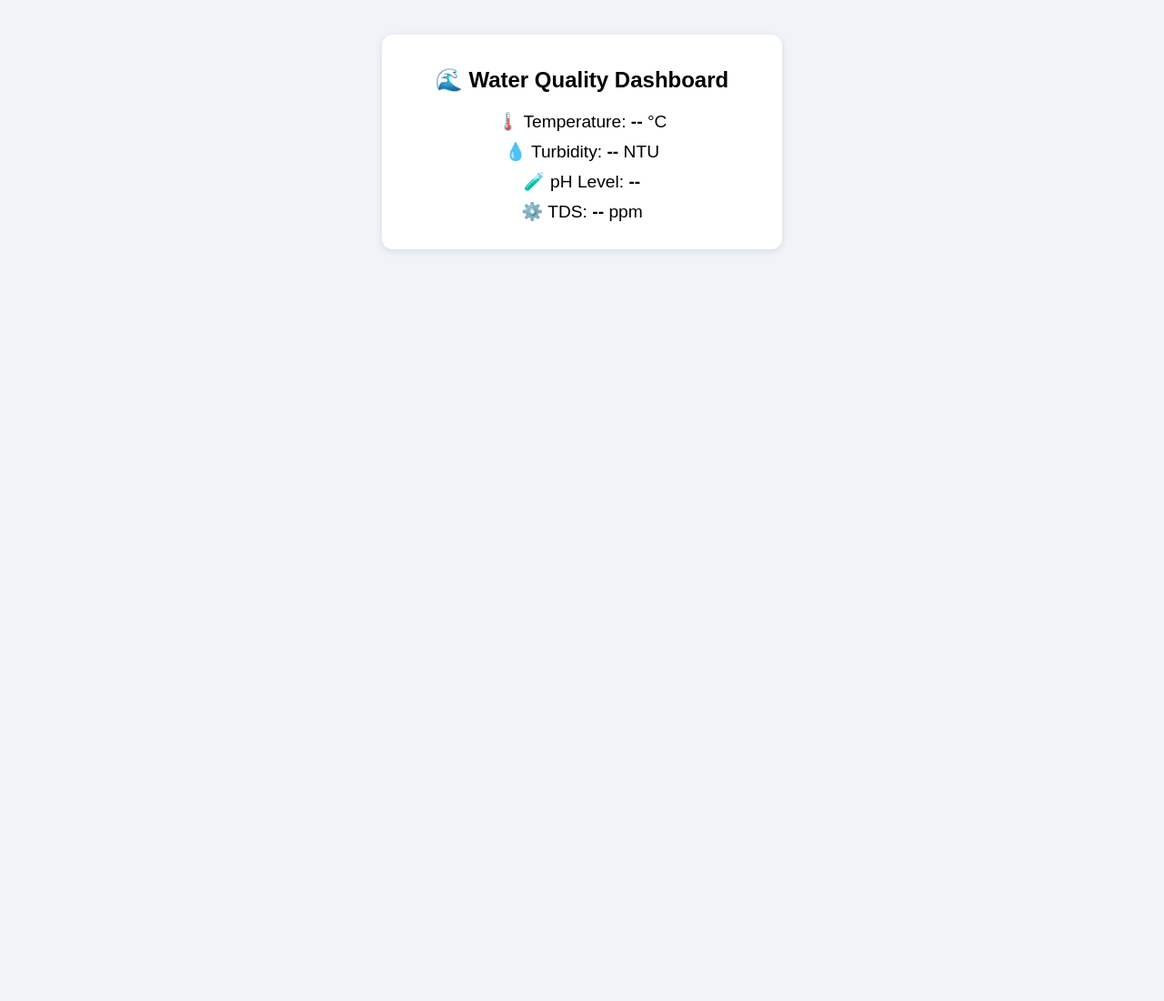
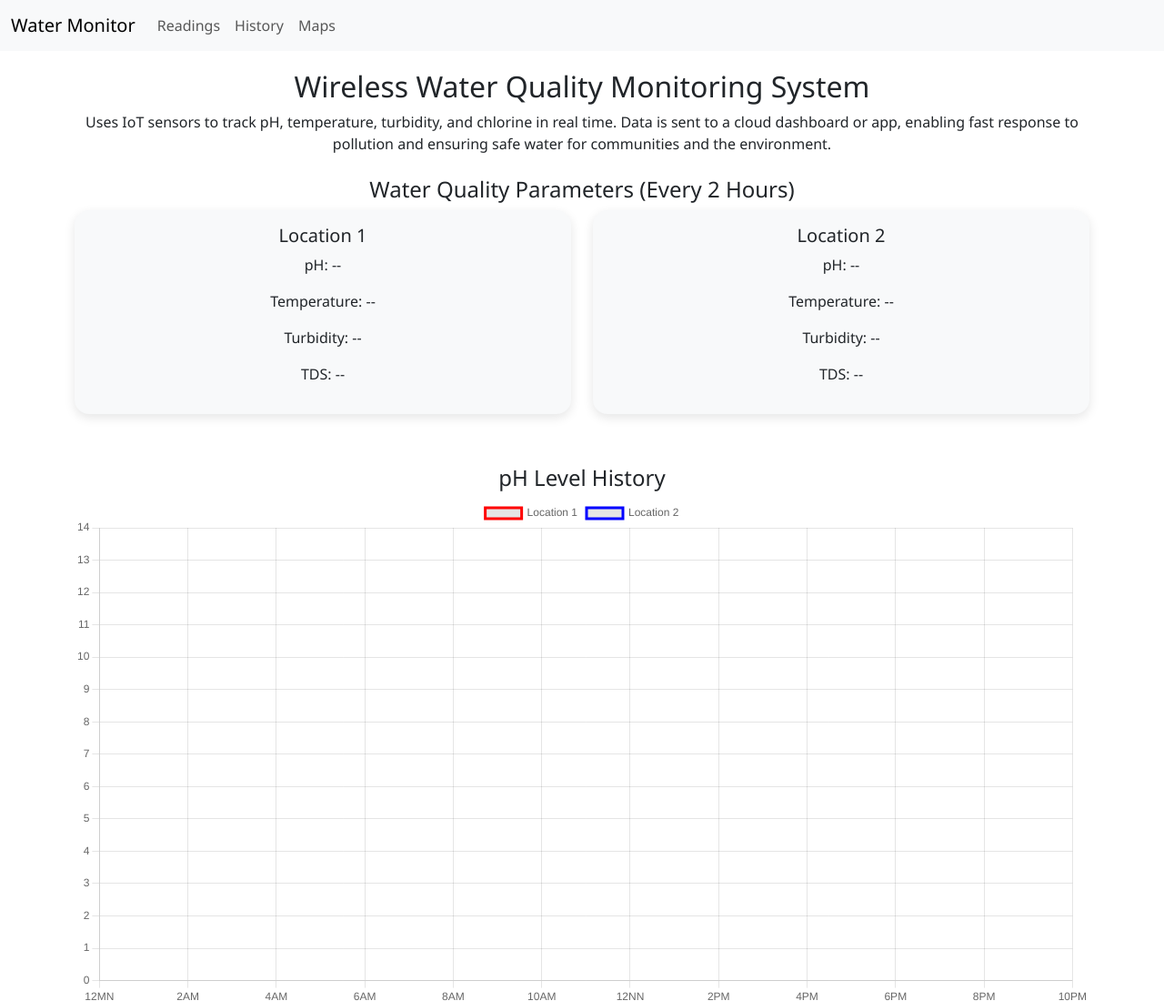
Before and after one commit to tristanjls26/thesis-ni-doy, a plain HTML site: page index.html in a window 1280 px wide. Shown: the top 1100 px of the page at 91% size. Before the commit the page ends 800 px from the top, so only its background shows below. Drawn offline with nearby package versions, Linux system fonts and the light colour scheme; no server answers.

Commit message:
Update index.html

```diff
--- a/index.html
+++ b/index.html
@@ -3,52 +3,220 @@
 <head>
   <meta charset="UTF-8" />
   <meta name="viewport" content="width=device-width, initial-scale=1.0"/>
-  <title>Water Quality Monitor</title>
+  <title>Wireless Water Quality Monitoring System</title>
+
+  <!-- Bootstrap & Firebase -->
+  <link href="https://cdn.jsdelivr.net/npm/bootstrap@5.3.0/dist/css/bootstrap.min.css" rel="stylesheet"/>
+  <script src="https://cdn.jsdelivr.net/npm/chart.js"></script>
+
   <style>
     body {
-      font-family: sans-serif;
-      background: #f0f4f8;
-      text-align: center;
-      padding: 30px;
+      font-family: 'Segoe UI', sans-serif;
     }
-    .card {
-      background: #ffffff;
-      padding: 20px;
-      margin: 0 auto;
-      max-width: 400px;
-      border-radius: 12px;
-      box-shadow: 0 2px 8px rgba(0,0,0,0.1);
+
+    .navbar {
+      position: sticky;
+      top: 0;
+      z-index: 1020;
+      transition: top 0.4s;
     }
-    h1 { font-size: 1.5em; margin-bottom: 20px; }
-    p { font-size: 1.2em; margin: 10px 0; }
-    span { font-weight: bold; }
+
+    .sensor-card {
+      border-radius: 1rem;
+      box-shadow: 0 4px 12px rgba(0, 0, 0, 0.1);
+      margin-bottom: 1rem;
+      padding: 1rem;
+    }
+
+    .content {
+      padding-top: 20px;
+    }
+
+    .chart-container {
+      margin-top: 40px;
+    }
+
+    canvas {
+      max-width: 100%;
+    }
   </style>
 </head>
 <body>
-  <div class="card">
-    <h1>🌊 Water Quality Dashboard</h1>
-    <p>🌡️ Temperature: <span id="temp">--</span> °C</p>
-    <p>💧 Turbidity: <span id="turb">--</span> NTU</p>
-    <p>🧪 pH Level: <span id="ph">--</span></p>
-    <p>⚙️ TDS: <span id="tds">--</span> ppm</p>
+
+  <!-- Navbar -->
+  <nav class="navbar navbar-expand-lg navbar-light bg-light" id="mainNavbar">
+    <div class="container-fluid">
+      <a class="navbar-brand" href="#">Water Monitor</a>
+      <button class="navbar-toggler" type="button" data-bs-toggle="collapse" data-bs-target="#navbarNav">
+        <span class="navbar-toggler-icon"></span>
+      </button>
+      <div class="collapse navbar-collapse" id="navbarNav">
+        <ul class="navbar-nav">
+          <li class="nav-item"><a class="nav-link" href="#readings">Readings</a></li>
+          <li class="nav-item"><a class="nav-link" href="#history">History</a></li>
+          <li class="nav-item"><a class="nav-link" href="#map">Maps</a></li>
+        </ul>
+      </div>
+    </div>
+  </nav>
+
+  <!-- Content -->
+  <div class="container content">
+    <h2 class="text-center">Wireless Water Quality Monitoring System</h2>
+    <p class="text-center">
+      Uses IoT sensors to track pH, temperature, turbidity, and chlorine in real time. Data is sent to a cloud dashboard or app, enabling fast response to pollution and ensuring safe water for communities and the environment.
+    </p>
+
+    <h4 class="text-center mt-4" id="readings">Water Quality Parameters (Every 2 Hours)</h4>
+    <div class="row text-center">
+      <div class="col-md-6">
+        <div class="sensor-card bg-light">
+          <h5>Location 1</h5>
+          <p id="ph1">pH: --</p>
+          <p id="temp1">Temperature: --</p>
+          <p id="turb1">Turbidity: --</p>
+          <p id="tds1">TDS: --</p>
+        </div>
+      </div>
+      <div class="col-md-6">
+        <div class="sensor-card bg-light">
+          <h5>Location 2</h5>
+          <p id="ph2">pH: --</p>
+          <p id="temp2">Temperature: --</p>
+          <p id="turb2">Turbidity: --</p>
+          <p id="tds2">TDS: --</p>
+        </div>
+      </div>
+    </div>
+
+    <div class="chart-container" id="history">
+      <h4 class="text-center">pH Level History</h4>
+      <canvas id="phChart"></canvas>
+
+      <h4 class="text-center mt-5">Temperature History</h4>
+      <canvas id="tempChart"></canvas>
+
+      <h4 class="text-center mt-5">Turbidity History</h4>
+      <canvas id="turbChart"></canvas>
+
+      <h4 class="text-center mt-5">TDS History</h4>
+      <canvas id="tdsChart"></canvas>
+    </div>
   </div>
 
-  <script>
-    async function fetchData() {
-      try {
-        const response = await fetch("https://watermonitoringsystem-d3e93-default-rtdb.asia-southeast1.firebasedatabase.app/sensor.json");
-        const data = await response.json();
-        document.getElementById("temp").textContent = data.temperature ?? '--';
-        document.getElementById("turb").textContent = data.turbidity ?? '--';
-        document.getElementById("ph").textContent = data.ph ?? '--';
-        document.getElementById("tds").textContent = data.tds ?? '--';
-      } catch (error) {
-        console.error("Failed to fetch data:", error);
+  <!-- Firebase + Charts -->
+<!-- Only include this part of the JS section -->
+<script>
+  const labels = ["12MN", "2AM", "4AM", "6AM", "8AM", "10AM", "12NN", "2PM", "4PM", "6PM", "8PM", "10PM"];
+
+  const chartConfig = (label, min, max, step) => ({
+    type: 'line',
+    data: {
+      labels,
+      datasets: [
+        { label: "Location 1", borderColor: 'red', fill: false, data: [] },
+        { label: "Location 2", borderColor: 'blue', fill: false, data: [] }
+      ]
+    },
+    options: {
+      responsive: true,
+      scales: {
+        y: {
+          min,
+          max,
+          ticks: { stepSize: step }
+        }
       }
     }
+  });
 
-    fetchData(); // initial fetch
-    setInterval(fetchData, 5000); // update every 5 seconds
+  const phChart = new Chart(document.getElementById('phChart'), chartConfig("pH", 0, 14, 1));
+  const tempChart = new Chart(document.getElementById('tempChart'), chartConfig("Temp", 15, 40, 5));
+  const turbChart = new Chart(document.getElementById('turbChart'), chartConfig("Turb", 0, 1000, 200));
+  const tdsChart = new Chart(document.getElementById('tdsChart'), chartConfig("TDS", 0, 1000000, 200000));
+
+  async function fetchData() {
+    try {
+      const response = await fetch("https://watermonitoringsystem-d3e93-default-rtdb.asia-southeast1.firebasedatabase.app/.json");
+      const data = await response.json();
+
+      const timestamps = Object.keys(data || {}).sort();
+      const ph1 = [], ph2 = [], temp1 = [], temp2 = [], turb1 = [], turb2 = [], tds1 = [], tds2 = [];
+      let latest;
+
+      timestamps.forEach(ts => {
+        const u1 = data[ts]?.unit_1 || {}, u2 = data[ts]?.unit_2 || {};
+        ph1.push(u1.ph ?? null);
+        ph2.push(u2.ph ?? null);
+        temp1.push(u1.temperature ?? null);
+        temp2.push(u2.temperature ?? null);
+        turb1.push(u1.turbidity ?? null);
+        turb2.push(u2.turbidity ?? null);
+        tds1.push(u1.tds ?? null);
+        tds2.push(u2.tds ?? null);
+        latest = { u1, u2 };
+      });
+
+      if (latest) {
+        document.getElementById("ph1").textContent = `pH: ${latest.u1.ph}`;
+        document.getElementById("ph2").textContent = `pH: ${latest.u2.ph}`;
+        document.getElementById("temp1").textContent = `Temperature: ${latest.u1.temperature}°C`;
+        document.getElementById("temp2").textContent = `Temperature: ${latest.u2.temperature}°C`;
+        document.getElementById("turb1").textContent = `Turbidity: ${latest.u1.turbidity} NTU`;
+        document.getElementById("turb2").textContent = `Turbidity: ${latest.u2.turbidity} NTU`;
+        document.getElementById("tds1").textContent = `TDS: ${latest.u1.tds} ppm`;
+        document.getElementById("tds2").textContent = `TDS: ${latest.u2.tds} ppm`;
+      }
+
+      phChart.data.datasets[0].data = ph1;
+      phChart.data.datasets[1].data = ph2;
+      phChart.update();
+
+      tempChart.data.datasets[0].data = temp1;
+      tempChart.data.datasets[1].data = temp2;
+      tempChart.update();
+
+      turbChart.data.datasets[0].data = turb1;
+      turbChart.data.datasets[1].data = turb2;
+      turbChart.update();
+
+      tdsChart.data.datasets[0].data = tds1;
+      tdsChart.data.datasets[1].data = tds2;
+      tdsChart.update();
+
+    } catch (error) {
+      console.error("Error fetching data:", error);
+    }
+  }
+
+  setInterval(fetchData, 5000);
+  fetchData();
+</script>
+
+  <!-- Hide navbar and collapse on scroll -->
+  <script>
+    let prevScrollPos = window.pageYOffset;
+    const navbar = document.getElementById("mainNavbar");
+    const navbarCollapse = document.getElementById("navbarNav");
+
+    window.addEventListener("scroll", () => {
+      let currentScrollPos = window.pageYOffset;
+
+      if (prevScrollPos > currentScrollPos) {
+        navbar.style.top = "0";
+      } else {
+        navbar.style.top = "-80px";
+
+        const bsCollapse = bootstrap.Collapse.getInstance(navbarCollapse);
+        if (bsCollapse && navbarCollapse.classList.contains("show")) {
+          bsCollapse.hide();
+        }
+      }
+
+      prevScrollPos = currentScrollPos;
+    });
   </script>
+
+  <script src="https://cdn.jsdelivr.net/npm/bootstrap@5.3.0/dist/js/bootstrap.bundle.min.js"></script>
 </body>
 </html>
```
